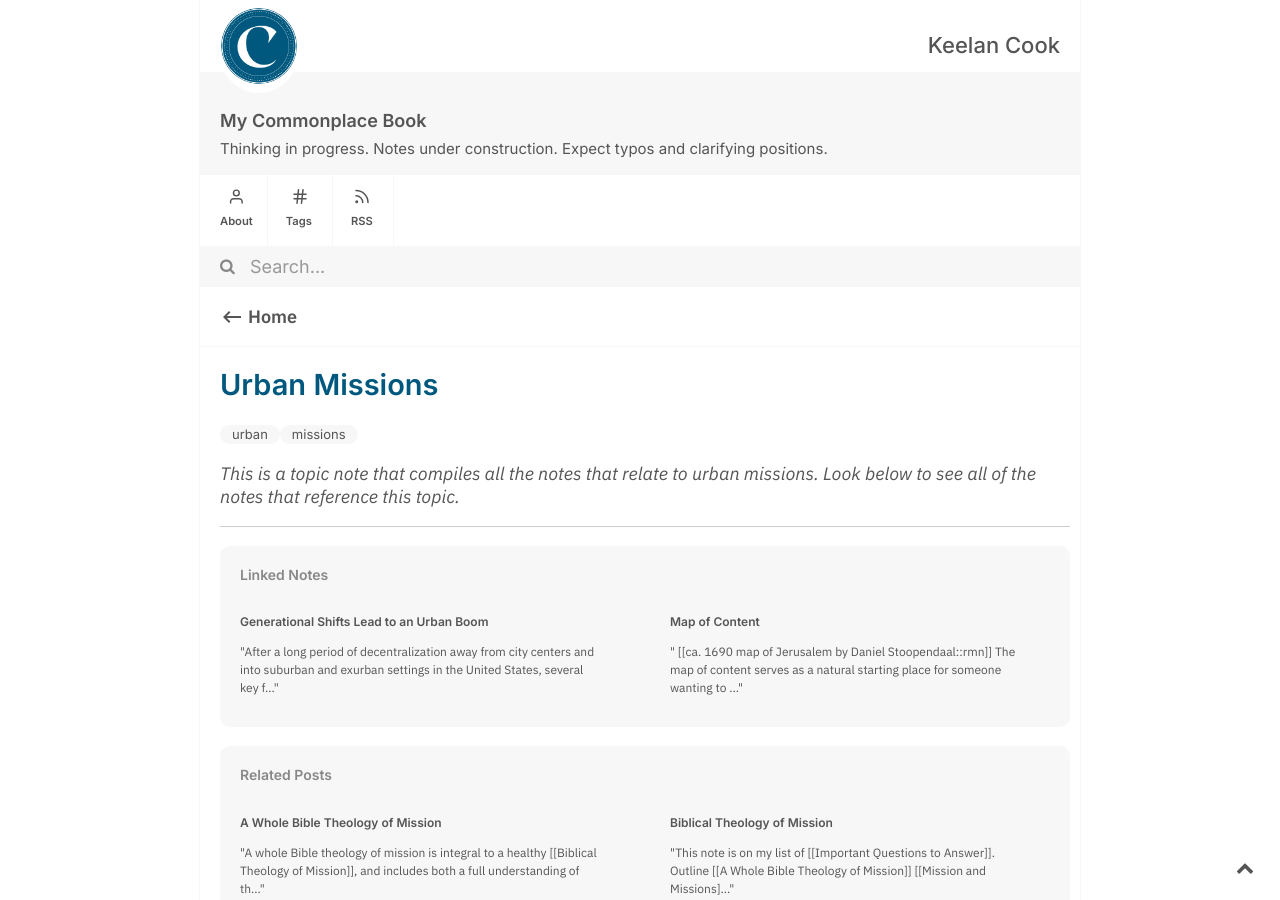
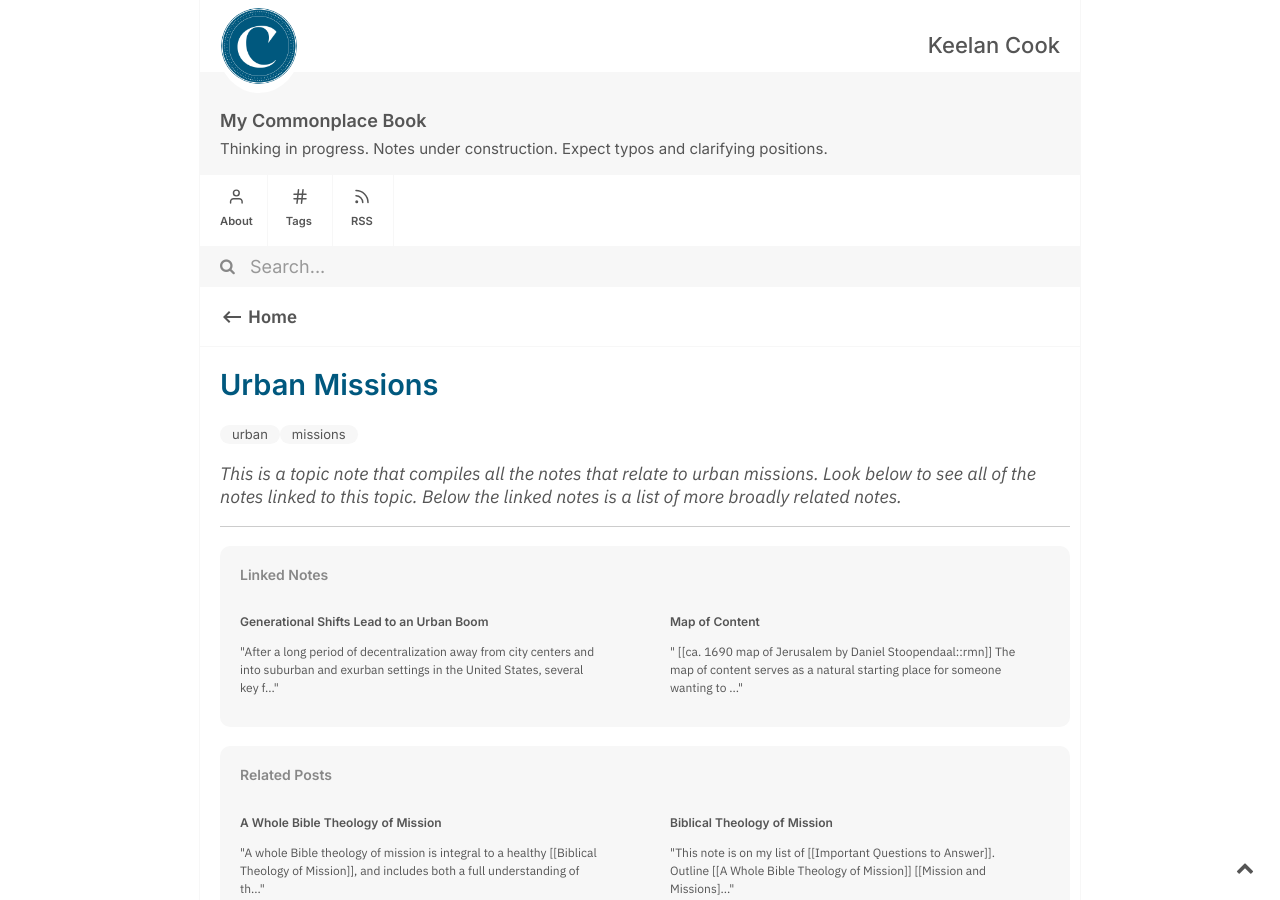
Before and after one commit to keelancook/notebook, a Jekyll site: the page built from _notes/Urban Missions.md, in a window 1280 px wide and 900 px high. Built offline with Jekyll 4.4.1, drawn with Linux system fonts in a browser that asks for light colours.

Commit message:
gardening

```diff
--- a/_notes/Urban Missions.md
+++ b/_notes/Urban Missions.md
@@ -6,4 +6,4 @@ tags: urban missions
 
 ---
 
-*This is a topic note that compiles all the notes that relate to urban missions. Look below to see all of the notes that reference this topic.*
+*This is a topic note that compiles all the notes that relate to urban missions. Look below to see all of the notes linked to this topic. Below the linked notes is a list of more broadly related notes.*
```
